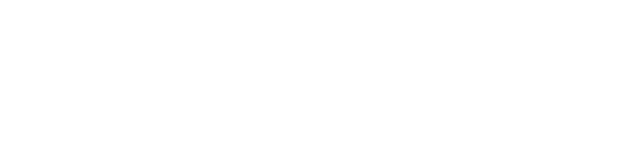
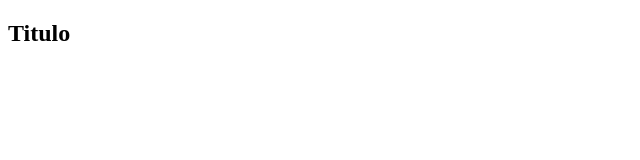
Before and after one commit to Lagrp/git.text, a plain HTML site: page index.html in a window 1280 px wide. Shown: the whole page, without its empty margins (0-640 px from the left). Drawn offline with Linux system fonts and the light colour scheme.

Commit message:
New change

```diff
--- a/index.html
+++ b/index.html
@@ -6,6 +6,10 @@
     <title>Document</title>
 </head>
 <body>
+    <section>
+        <h1> Titulo</Title></h1>
+
+    </section>
 
 </body>
 </html>
```
